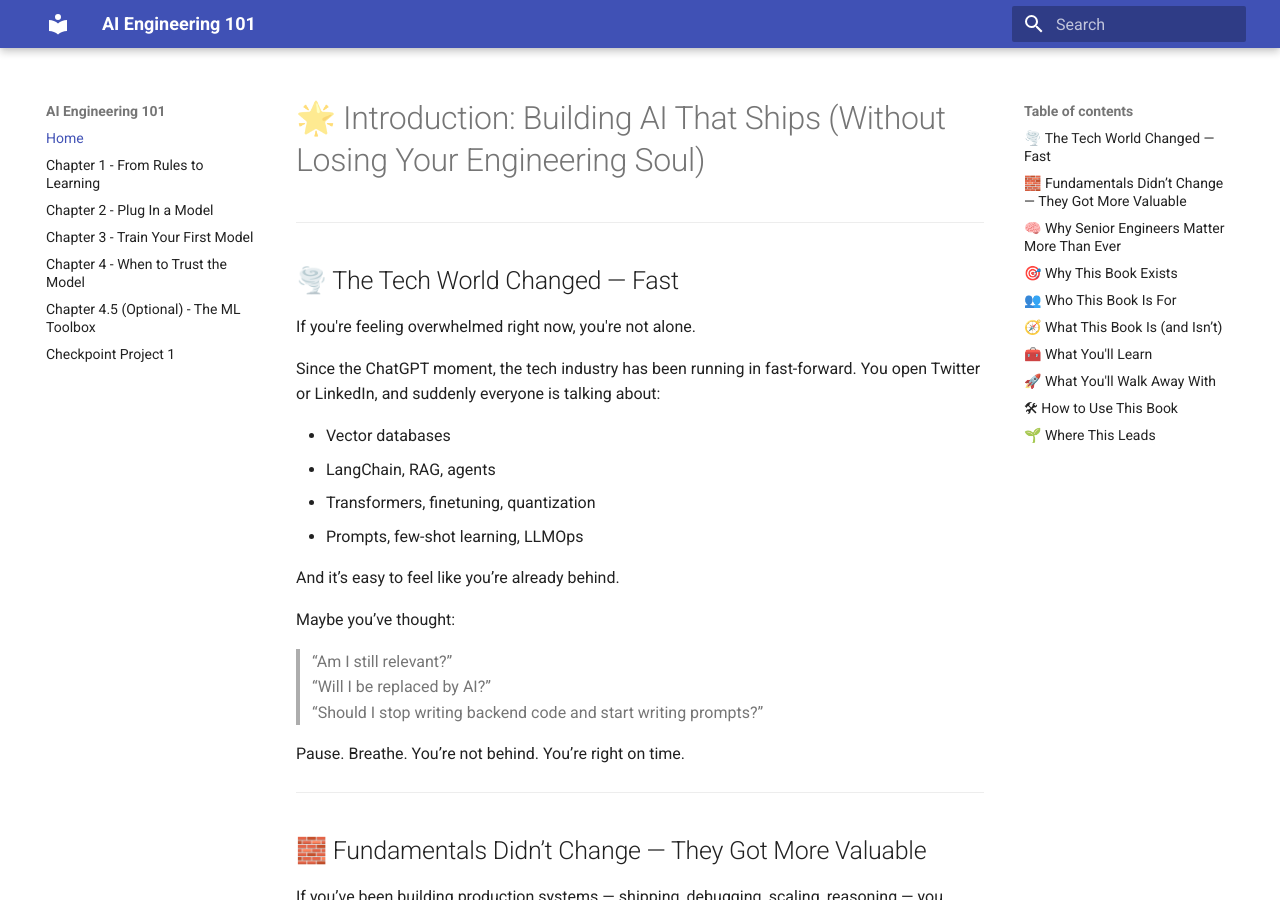
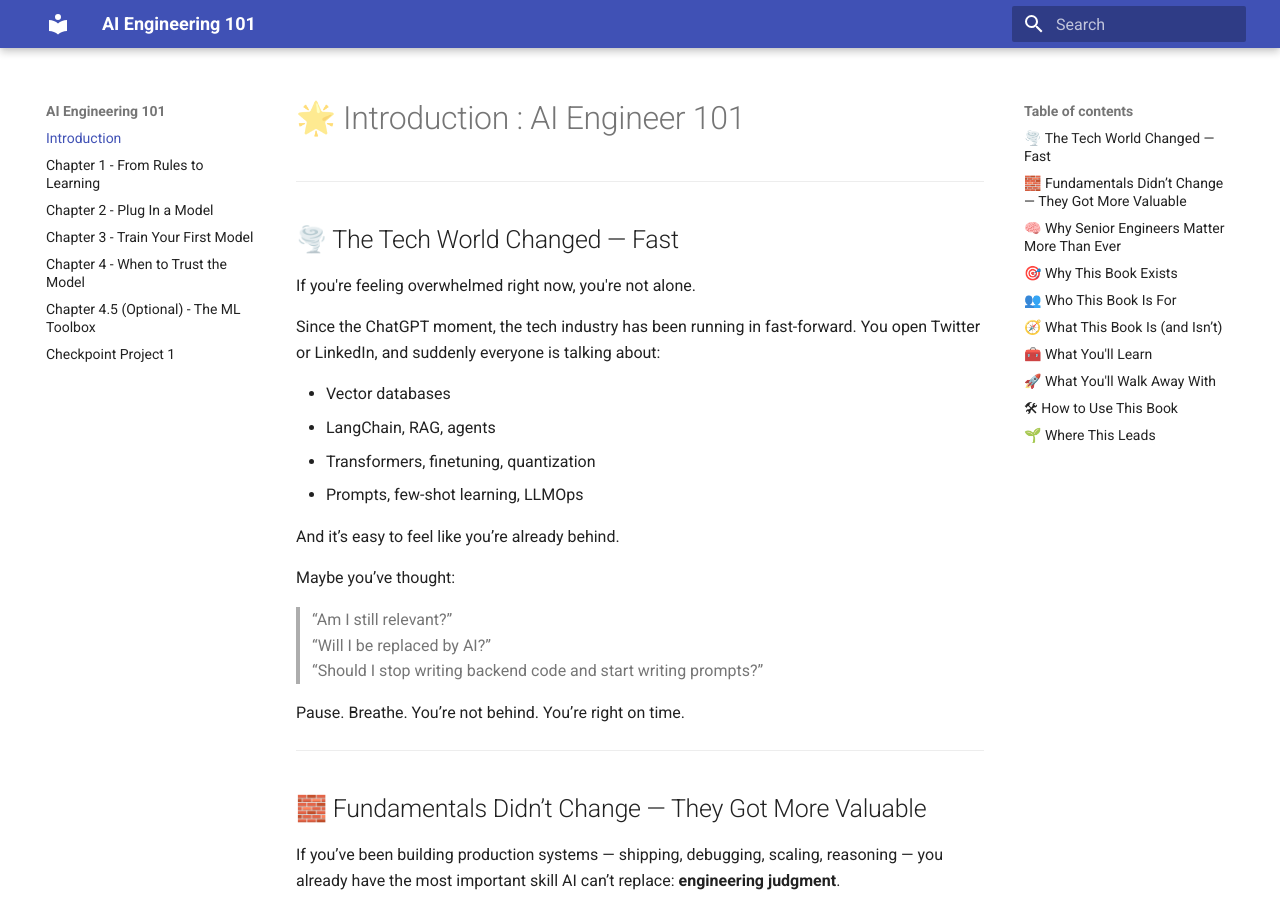
Before and after one commit to exsquared/ai-engineer-101, an MkDocs documentation site: the page built from docs/index.md, in a window 1280 px wide and 900 px high. Built offline with MkDocs 1.6.1 and Material for MkDocs 9.7.7, drawn with Linux system fonts in a browser that asks for light colours.

Commit message:
made changes to Introduction chapter

```diff
--- a/docs/index.md
+++ b/docs/index.md
@@ -1,4 +1,4 @@
-# 🌟 Introduction: Building AI That Ships (Without Losing Your Engineering Soul)
+# 🌟 Introduction : AI Engineer 101
 
 ---
 
--- a/mkdocs.yml
+++ b/mkdocs.yml
@@ -2,7 +2,7 @@ site_name: AI Engineering 101
 theme:
   name: material
 nav:
-  - Home: index.md
+  - Introduction: index.md
   - Chapter 1 - From Rules to Learning: chapter_1.md
   - Chapter 2 - Plug In a Model: chapter_2.md
   - Chapter 3 - Train Your First Model: chapter_3.md
```
